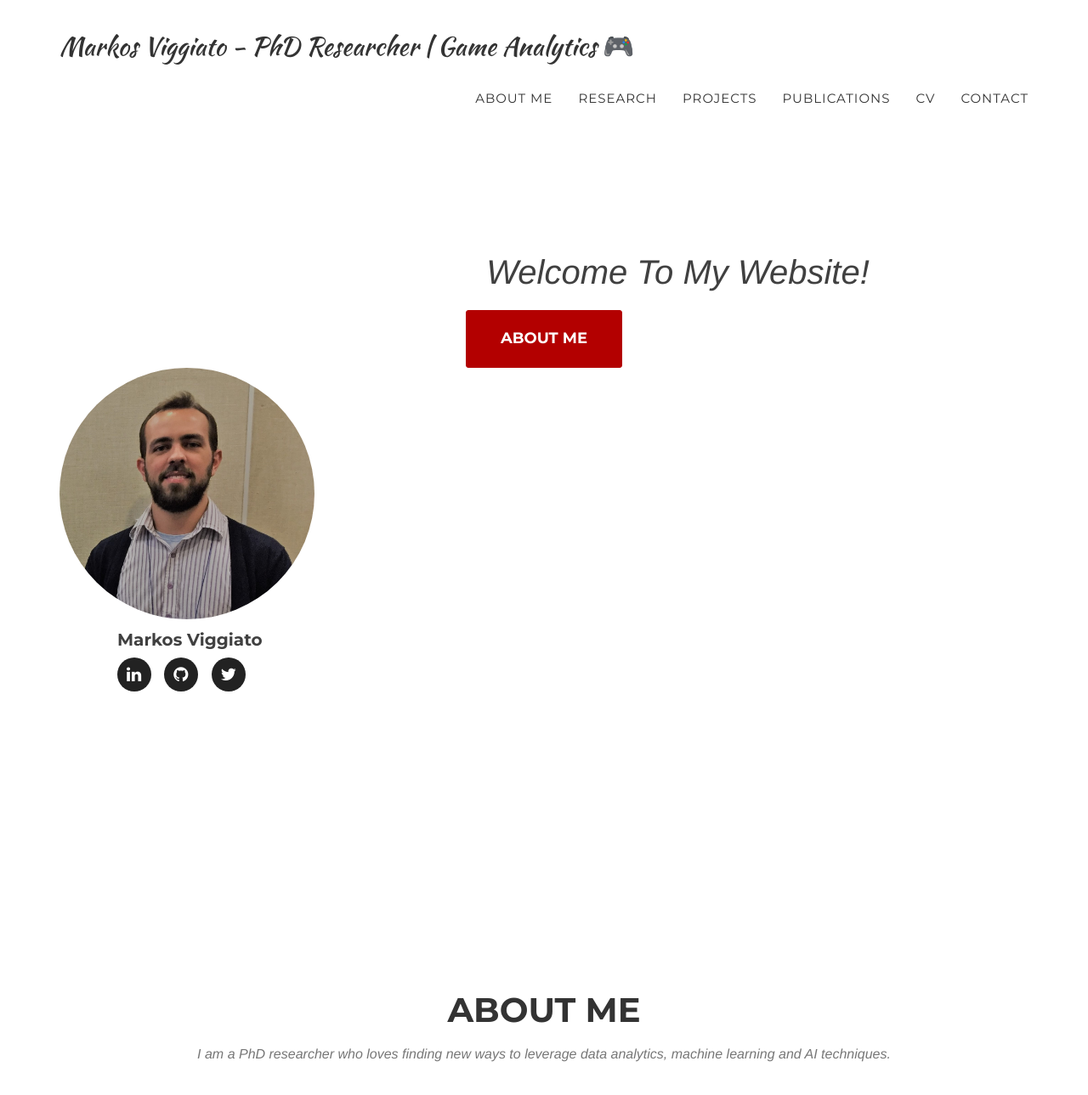
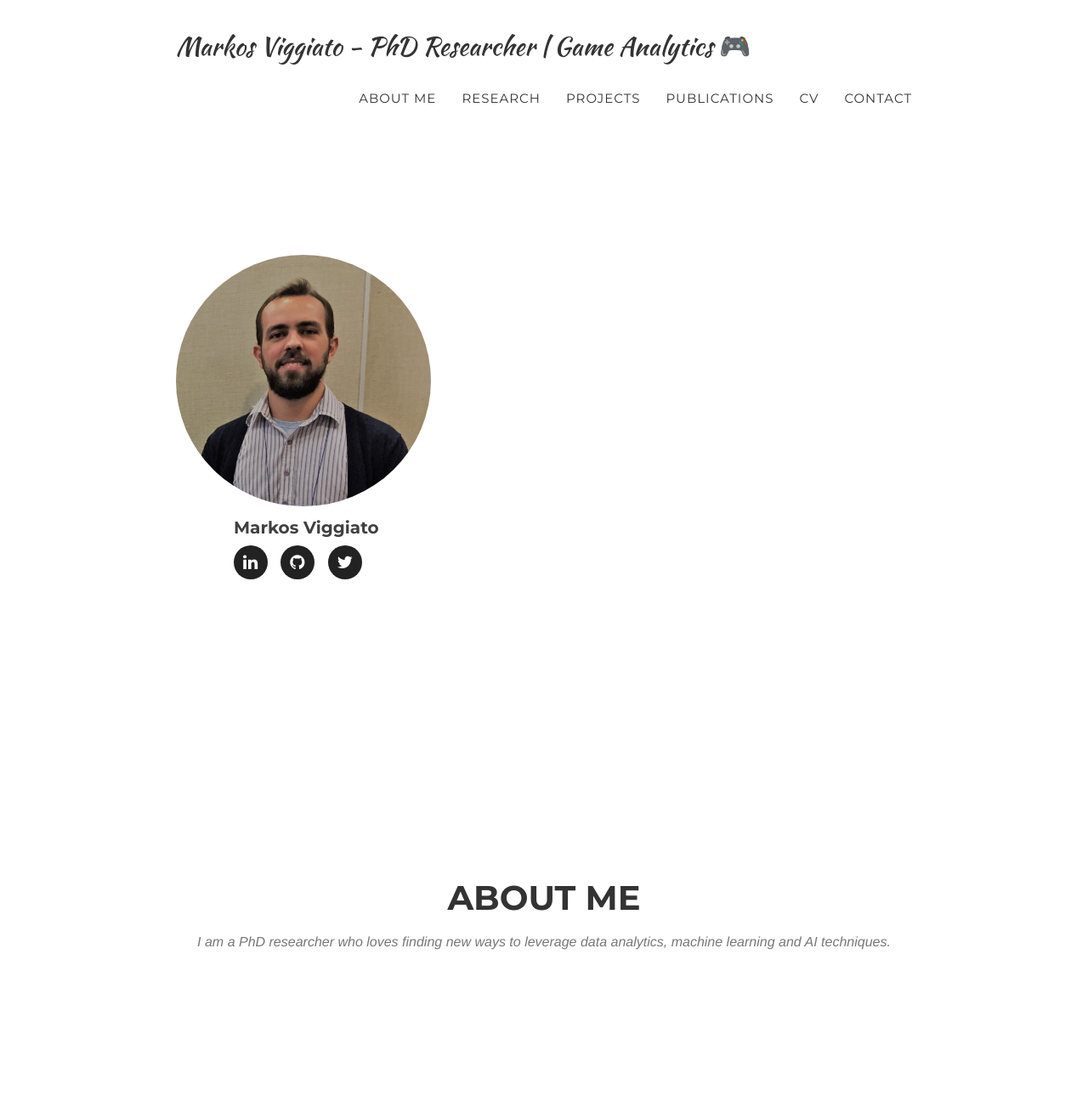
Before and after one commit to markosviggiato/markosviggiato.github.io, a Jekyll site: the page built from index.html, in a window 1280 px wide and 1400 px high. Shown: the top 1289 px of the window at 85% size. Built offline with Jekyll 4.4.1, drawn with Linux system fonts in a browser that asks for light colours; some web fonts are replaced.

```diff
--- a/_includes/header.html
+++ b/_includes/header.html
@@ -48,8 +48,8 @@
     <header>
         <div class="container">
             <div class="intro-text">
-                <div class="intro-lead-in">Welcome To My Website!</div>
-                <a href="#aboutme" class="page-scroll btn btn-xl">About Me</a>
+                <!-- <div class="intro-lead-in">Welcome To My Website!</div>
+                <a href="#aboutme" class="page-scroll btn btn-xl">About Me</a>  -->
                <!-- <img alt="" src="img/markos-reverse-expo.jpg" class="img-responsive img-circle" width="300" height="400"  style="float:left"> -->
                <!--  <div style="width:300; font-size:80%; text-align:center;"><img alt="" src="img/markos-reverse-expo.jpg" class="img-responsive img-circle" width="300" height="400"  style="float:left">This is my caption</div> -->
         <figure>
```
Also changed, not shown: _includes/css/agency.css (+7 -0 lines). Lines whose indentation alone changed are shown as unchanged.
